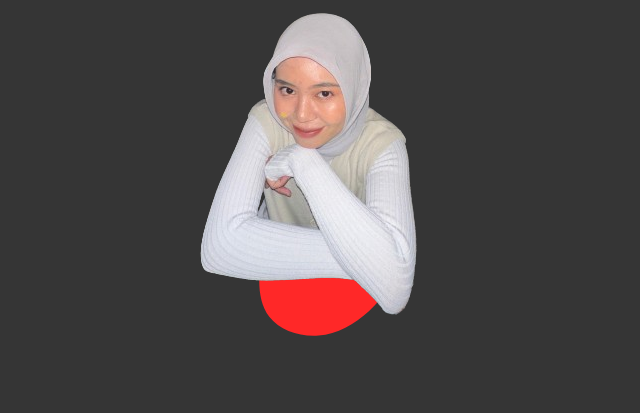
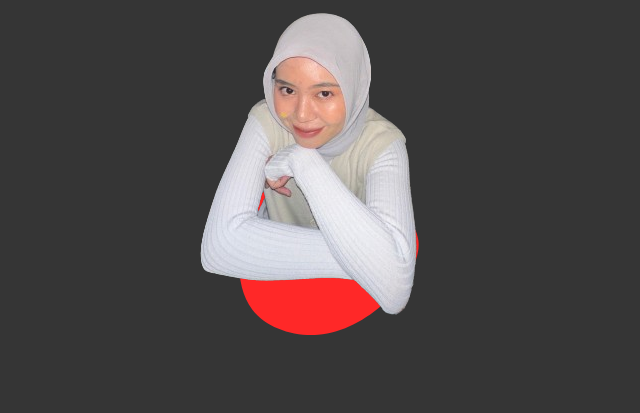
Before and after one commit to TsaraDhafin/Portfolio-Tsara, a website: page index.html in a window 1280 px wide. Shown: the part 342-755 px from the top of the page, 632-1272 px from the left. Drawn offline with Linux system fonts and the light colour scheme.

Commit message:
portfolio tailwind css

```diff
--- a/index.html
+++ b/index.html
@@ -121,7 +121,7 @@ group-hover:text-red-500">Contacs</a>
 
         md:scale-125">
 
-        <svg  width="200" height="150"  viewBox="0 0 200 200" xmlns="http://www.w3.org/2000/svg">
+        <svg  width="200" height="200"  viewBox="0 0 200 200" xmlns="http://www.w3.org/2000/svg">
             <path fill="#ff2828" d="M44.4,-43.9C60,-28.8,76.7,-14.4,78.7,2C80.7,18.4,68,36.8,52.4,51.2C36.8,65.5,18.4,75.8,-1.5,77.4C-21.5,78.9,-43,71.7,-54.1,57.3C-65.3,43,-66,21.5,-63.8,2.3C-61.5,-17,-56.2,-33.9,-45,-49C-33.9,-64,-17,-77.2,-1.3,-75.9C14.4,-74.7,28.8,-59,44.4,-43.9Z" transform="translate(100 100)" />
           </svg>
         </span>
```
